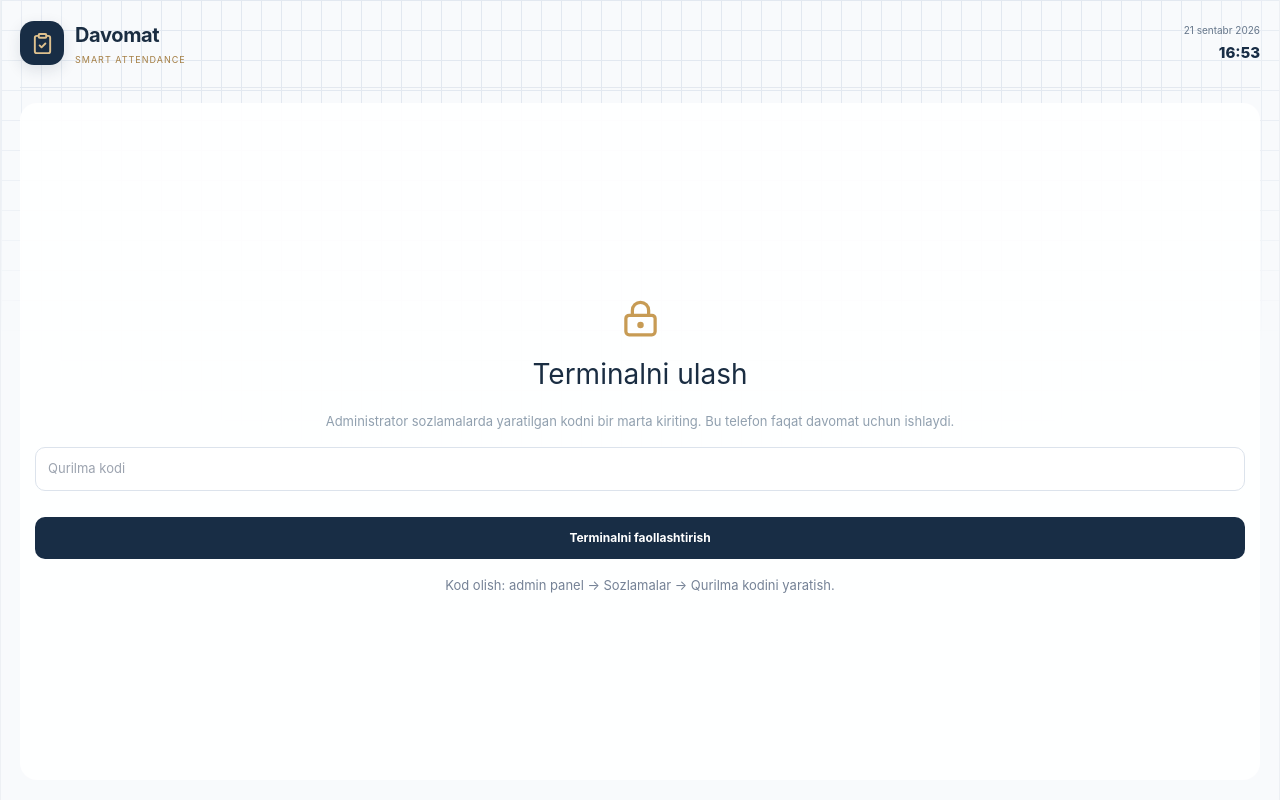
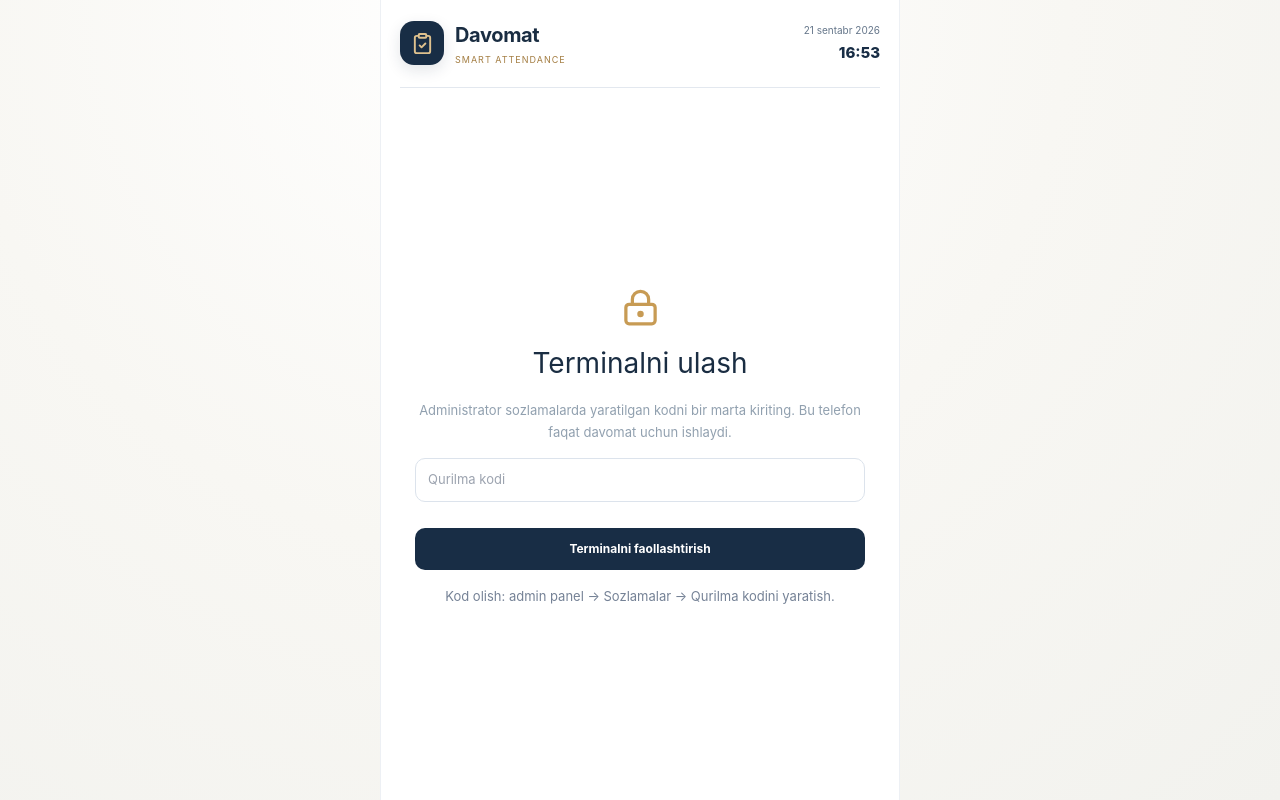
Before and after one commit to rajabovz801-ai/ark-tracker, a Next.js app: page /terminal in a window 1280 px wide. Built offline with nearby package versions, Linux system fonts and the light colour scheme.

Commit message:
style: restore original attendance backgrounds only
* style: restore original cream and radial backgrounds

* fix: remove patterned dashboard background layer

* fix: remove patterned terminal background layer

```diff
--- a/app/globals.css
+++ b/app/globals.css
@@ -20,10 +20,7 @@
 
 
 /* Smart Attendance v1.1: softly faded grid, compact identity, touch-first layouts. */
-.grid-wrapper{min-height:100%;width:100%;position:relative;isolation:isolate;background-color:#f8fafc}
-.grid-background{position:absolute;top:0;right:0;bottom:0;left:0;z-index:0;pointer-events:none;background-image:linear-gradient(to right,#e2e8f0 1px,transparent 1px),linear-gradient(to bottom,#e2e8f0 1px,transparent 1px);background-size:20px 30px;-webkit-mask-image:radial-gradient(ellipse 70% 60% at 50% 0%,#000 60%,transparent 100%);mask-image:radial-gradient(ellipse 70% 60% at 50% 0%,#000 60%,transparent 100%)}
 .workspace-content{position:relative;z-index:1}
-.admin-main{background:#f8fafc}
 .admin-sidebar{background:linear-gradient(165deg,#162f49,#1f3a55)}
 .sidebar-symbol{display:inline-grid;place-items:center;flex:none;width:42px;height:42px;color:#e0bd83;background:rgba(223,191,136,.12);border:1px solid rgba(223,191,136,.3);border-radius:13px}
 .sidebar-brand strong{font-size:14px;letter-spacing:0}
@@ -33,13 +30,12 @@
 .sidebar-bottom small{font-size:10px;margin-top:10px}
 .mobile-header-brand,.mobile-bottom-nav,.mobile-group-list,.mobile-student-list,.mobile-live-list{display:none}
 .content-card,.stat-card,.entity-card,.table-panel,.report-preview,.side-panel{box-shadow:0 3px 18px rgba(17,40,66,.025)}
-.terminal-wrap.grid-wrapper{background:#f8fafc}
 .terminal-wrap .terminal-top,.terminal-wrap .terminal-main,.terminal-wrap .terminal-footer{position:relative;z-index:1}
 .terminal-mark{width:44px;height:44px;border-radius:14px;display:grid;place-items:center;background:#182d45;color:#dec18e;box-shadow:0 5px 15px rgba(24,45,69,.12)}
 .terminal-logo b{font-size:20px;letter-spacing:-.35px}
 .terminal-logo small{letter-spacing:1px}
-.terminal-wrap .terminal-main{background:rgba(255,255,255,.92);border-radius:17px;margin-top:15px;padding:27px 15px 15px}
-.terminal-wrap .terminal-footer{background:rgba(255,255,255,.92);margin-top:4px}
+.terminal-wrap .terminal-main{border-radius:17px;margin-top:15px;padding:27px 15px 15px}
+.terminal-wrap .terminal-footer{margin-top:4px}
 .terminal-group-card{border-radius:15px;box-shadow:0 5px 16px rgba(24,45,69,.045);transition:transform .15s ease,border-color .15s ease}
 .terminal-group-card:active{transform:scale(.985)}
 .terminal-student{min-height:66px}
@@ -59,7 +55,7 @@
  .mobile-header-brand small{font-size:10px;color:#758399}
  .top-user{gap:0}
  .top-user .admin-avatar{width:38px;height:38px}
- .workspace.grid-wrapper{max-width:none;min-height:calc(100dvh - 68px);padding:20px 14px calc(110px + env(safe-area-inset-bottom,0px))}
+ .workspace{max-width:none;min-height:calc(100dvh - 68px);padding:20px 14px calc(110px + env(safe-area-inset-bottom,0px))}
  .workspace-content{min-width:0}
  .mobile-bottom-nav{display:grid;grid-template-columns:repeat(5,minmax(0,1fr));align-items:center;position:fixed;bottom:0;left:0;right:0;z-index:45;min-height:69px;padding:8px 8px calc(8px + env(safe-area-inset-bottom,0px));background:rgba(255,255,255,.98);border-top:1px solid #dce4ee;box-shadow:0 -8px 24px rgba(17,43,70,.05);backdrop-filter:blur(14px)}
  .bottom-nav-item{display:flex;flex-direction:column;align-items:center;justify-content:center;gap:5px;min-height:52px;min-width:0;border:0;background:transparent;color:#7b8a9c;border-radius:10px}
--- a/app/terminal/page.tsx
+++ b/app/terminal/page.tsx
@@ -54,7 +54,7 @@ export default function Terminal(){
   }finally{setLoading(false);}
  }
  async function action(a:'in'|'out'){if(!person||!selected||busy)return;setBusy(true);setError('');try{await kiosk(token,{action:a,sessionId:selected.id,studentId:person.id});await reload(token);setResult(a);}catch(e){if(e instanceof TerminalAuthError){disconnect();}else{setError(e instanceof Error?e.message:'Davomat saqlanmadi');}}finally{setBusy(false);}}
- return <main className="terminal-page"><div className="terminal-wrap grid-wrapper"><div className="grid-background" aria-hidden="true"/><header className="terminal-top"><div className="terminal-logo"><span className="terminal-mark"><ClipboardCheck size={23}/></span><span><b>Davomat</b><small>SMART ATTENDANCE</small></span></div><div className="terminal-date">{formatTerminalDate(now)}<small>{new Intl.DateTimeFormat('uz-UZ',{timeZone:'Asia/Tashkent',hour:'2-digit',minute:'2-digit'}).format(now)}</small></div></header>
+ return <main className="terminal-page"><div className="terminal-wrap"><header className="terminal-top"><div className="terminal-logo"><span className="terminal-mark"><ClipboardCheck size={23}/></span><span><b>Davomat</b><small>SMART ATTENDANCE</small></span></div><div className="terminal-date">{formatTerminalDate(now)}<small>{new Intl.DateTimeFormat('uz-UZ',{timeZone:'Asia/Tashkent',hour:'2-digit',minute:'2-digit'}).format(now)}</small></div></header>
  {!token?<section className="terminal-main terminal-setup"><LockKeyhole size={39} className="gold-color"/><h1>Terminalni ulash</h1><p>Administrator sozlamalarda yaratilgan kodni bir marta kiriting. Bu telefon faqat davomat uchun ishlaydi.</p><input autoComplete="off" spellCheck={false} placeholder="Qurilma kodi" value={code} onChange={e=>setCode(e.target.value)}/><button className="btn btn-primary btn-block" disabled={loading} onClick={saveToken}>{loading?'Kod tekshirilmoqda...':'Terminalni faollashtirish'}</button><p className="muted">Kod olish: admin panel → Sozlamalar → Qurilma kodini yaratish.</p>{error&&<div className="message error">{error}</div>}</section>:
  <section className="terminal-main">
  {result?<div className="terminal-success"><CheckCircle2 size={76} color="#188a51"/><h1>{result==='in'?'Xush kelibsiz!':'Yaxshi boring!'}</h1><h2>{person?.name||'Davomat saqlandi'}</h2><p>{result==='in'?'Kelish':'Ketish'} vaqti qayd etildi</p><span className="badge badge-green">Muvaffaqiyatli</span><small>3 soniyadan keyin bosh sahifaga qaytadi</small><button className="btn btn-outline" onClick={reset}>Bosh sahifa</button></div>:
```
Also changed, not shown: app/admin/page.tsx (+1 -1 lines).
